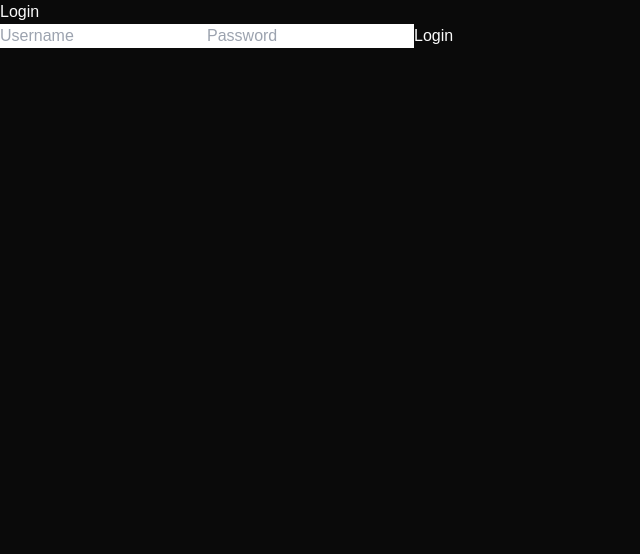
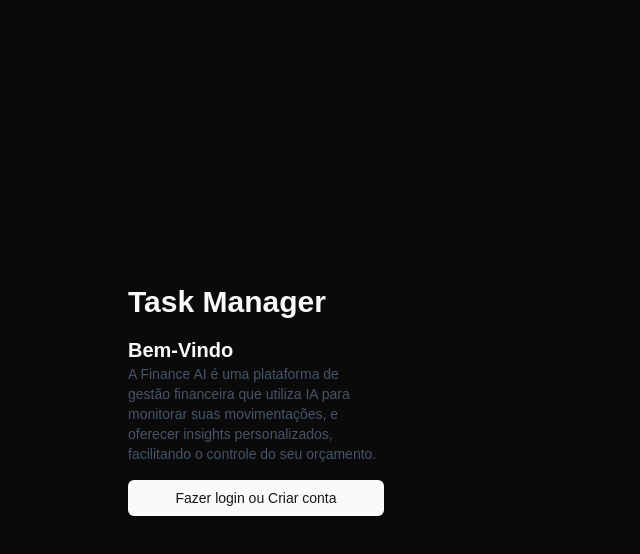
Before and after one commit to Luca-Sousa/task-manager, a Next.js app: page /login in a window 1280 px wide. Shown: the top 554 px of the page, without its empty margins (0-640 px from the left). Built offline with nearby package versions, Linux system fonts and the light colour scheme.

Commit message:
setup project prisma

```diff
--- a/app/login/page.tsx
+++ b/app/login/page.tsx
@@ -1,12 +1,22 @@
+import { Button } from "../_components/ui/button";
+
 const Login = () => {
   return (
-    <div>
-      <h1>Login</h1>
-      <form>
-        <input type="text" placeholder="Username" />
-        <input type="password" placeholder="Password" />
-        <button type="submit">Login</button>
-      </form>
+    <div className="flex flex-col gap-4 justify-center h-full w-2/5 px-32">
+      <h1 className="text-3xl font-bold w-">Task Manager</h1>
+
+      <div>
+        <h2 className="text-xl font-bold">Bem-Vindo</h2>
+        <p className="text-sm text-slate-600">
+          A Finance AI é uma plataforma de gestão financeira que utiliza IA para
+          monitorar suas movimentações, e oferecer insights personalizados,
+          facilitando o controle do seu orçamento.
+        </p>
+      </div>
+
+      <Button type="submit" variant="default">
+        Fazer login ou Criar conta
+      </Button>
     </div>
   );
 };
```
Also changed, not shown: package.json (+7 -1 lines), 2 other files (tests, documents, lock files or other folders).
